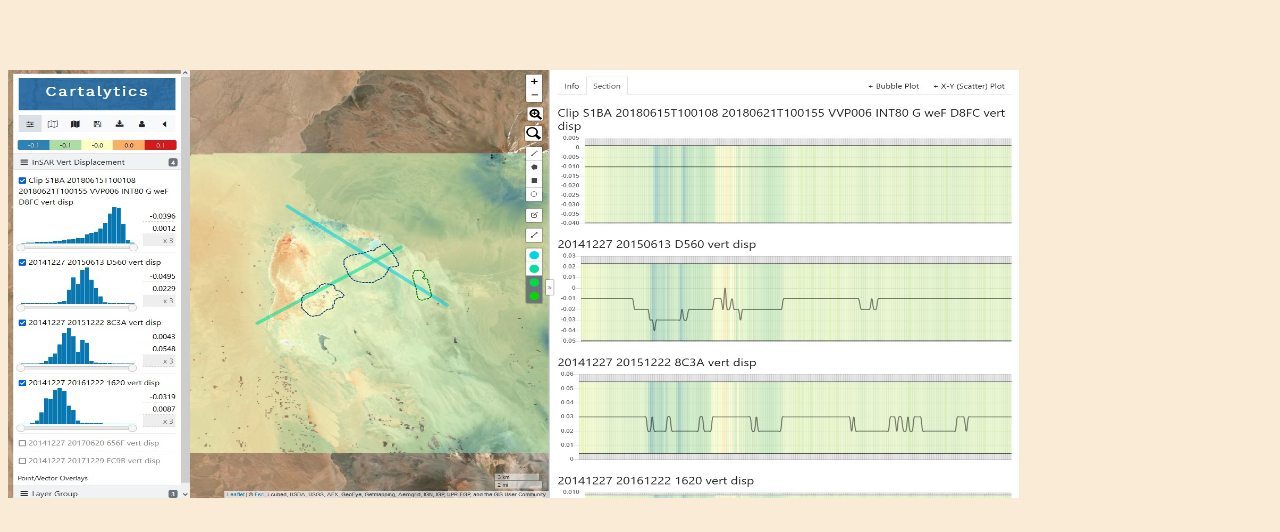
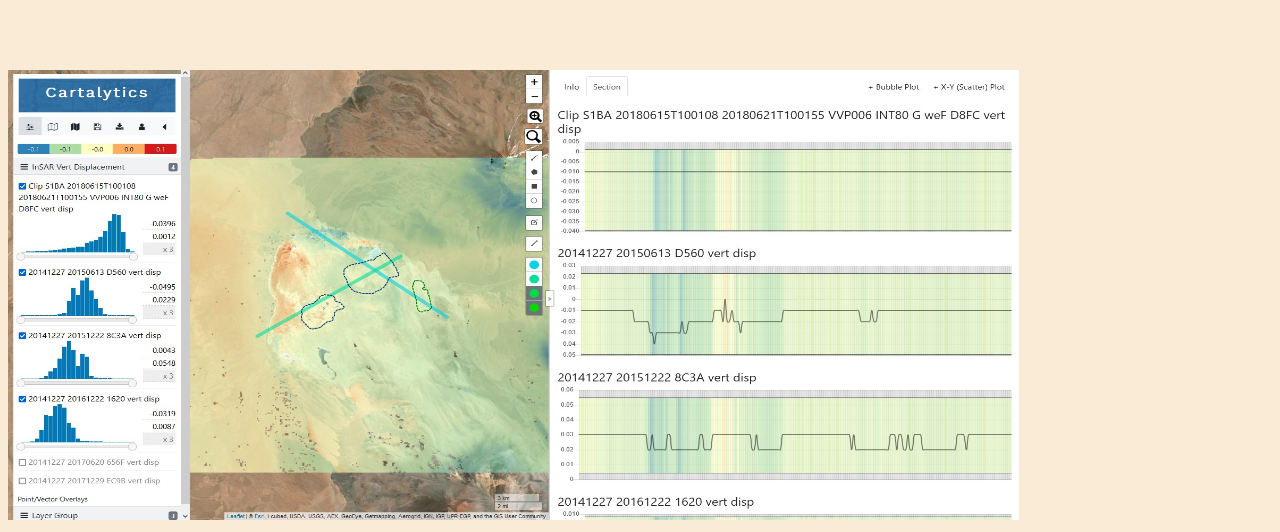
Before and after one commit to MikeMcInenly/HW, a plain HTML site: page gphy/InSAR.html in a window 1280 px wide. Shown: the part 1031-1563 px from the top of the page. Before the commit the page ends 1541 px from the top, so only its background shows below. Drawn offline with Linux system fonts and the light colour scheme; files that its build step writes are made by us from their sources.

Commit message:
embed arc story

```diff
--- a/gphy/InSAR.html
+++ b/gphy/InSAR.html
@@ -29,5 +29,5 @@
 
 <p></p>
 
-<img src="data/cartalytix.jpg" alt="Cartalytix" style="width:80%;height:428px;">
+<img src="data/cartalytix.jpg" alt="Cartalytix" style="width:80%;height:450px;">
 </html>
```
